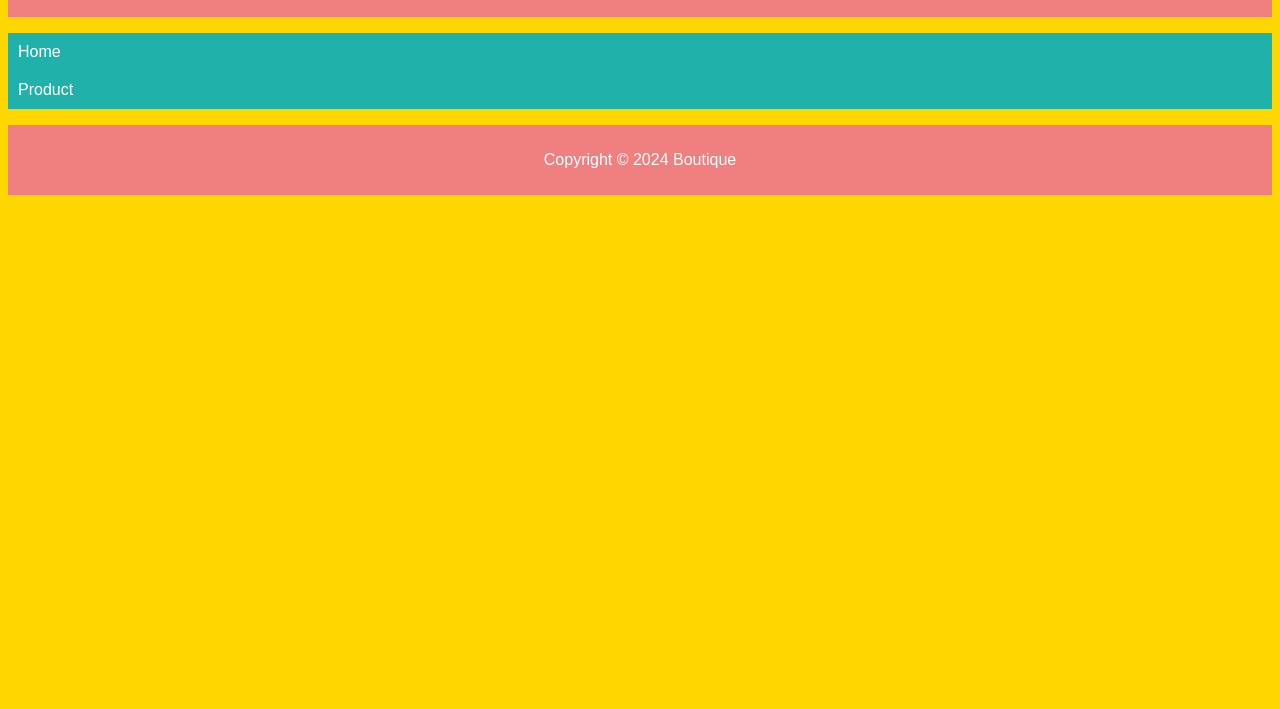
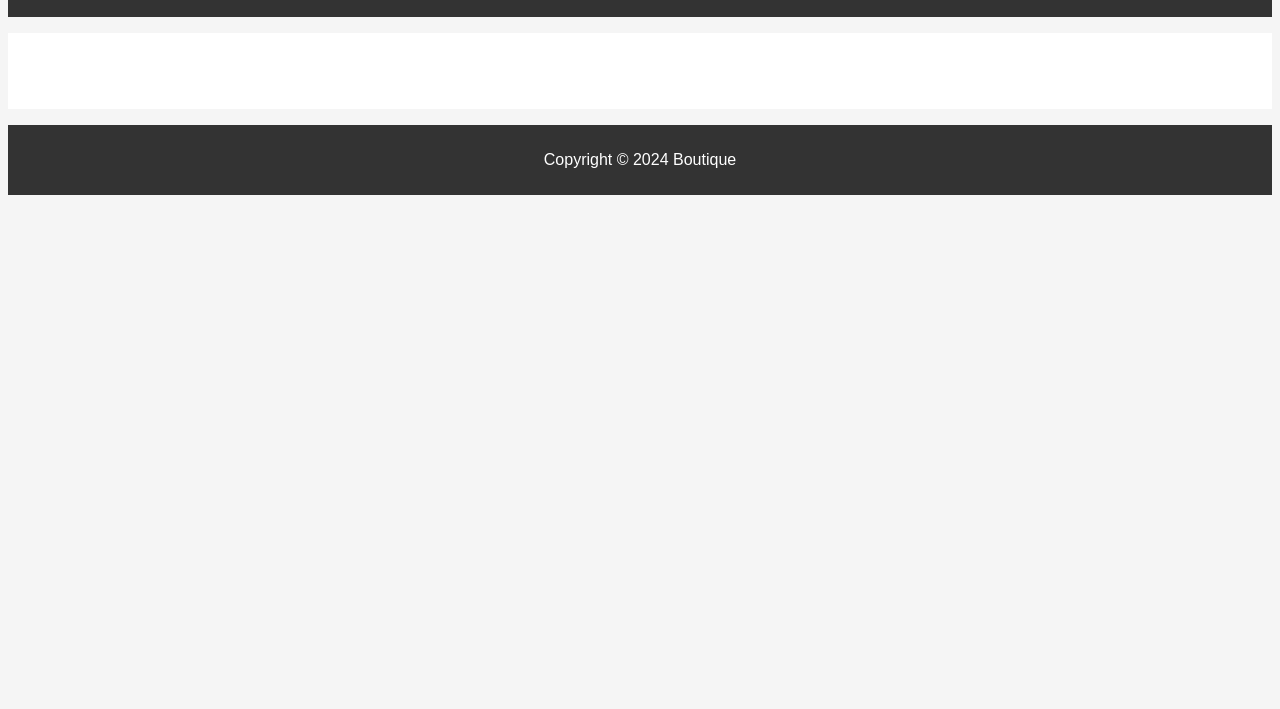
Before and after one commit to happy-1310/microsoftcopilot-errorfixing, a plain HTML site: page index.html in a window 1280 px wide. Shown: the part 91-800 px from the top of the page. Drawn offline with Linux system fonts and the light colour scheme.

Commit message:
Update index.html

```diff
--- a/index.html
+++ b/index.html
@@ -4,18 +4,18 @@
     <title>Boutique</title>
     <style>
         body {
-            background-color: #FFD700;
+            background-color: #f5f5f5;
             font-family: Arial, sans-serif;
         }
         header, footer {
-            background-color: #F08080;
+            background-color: #333;
             color: white;
             text-align: center;
             padding: 10px;
         }
         nav {
             margin: 5px 0;
-            background-color: #20B2AA;
+            background-color: #fff;
         }
         nav ul {
             list-style-type: none;
@@ -28,7 +28,7 @@
             display: inline-block;
         }
         nav ul a:hover {
-            background-color: #B0C4DE;
+            background-color: #fff;
         }
     </style>
 </head>
```
